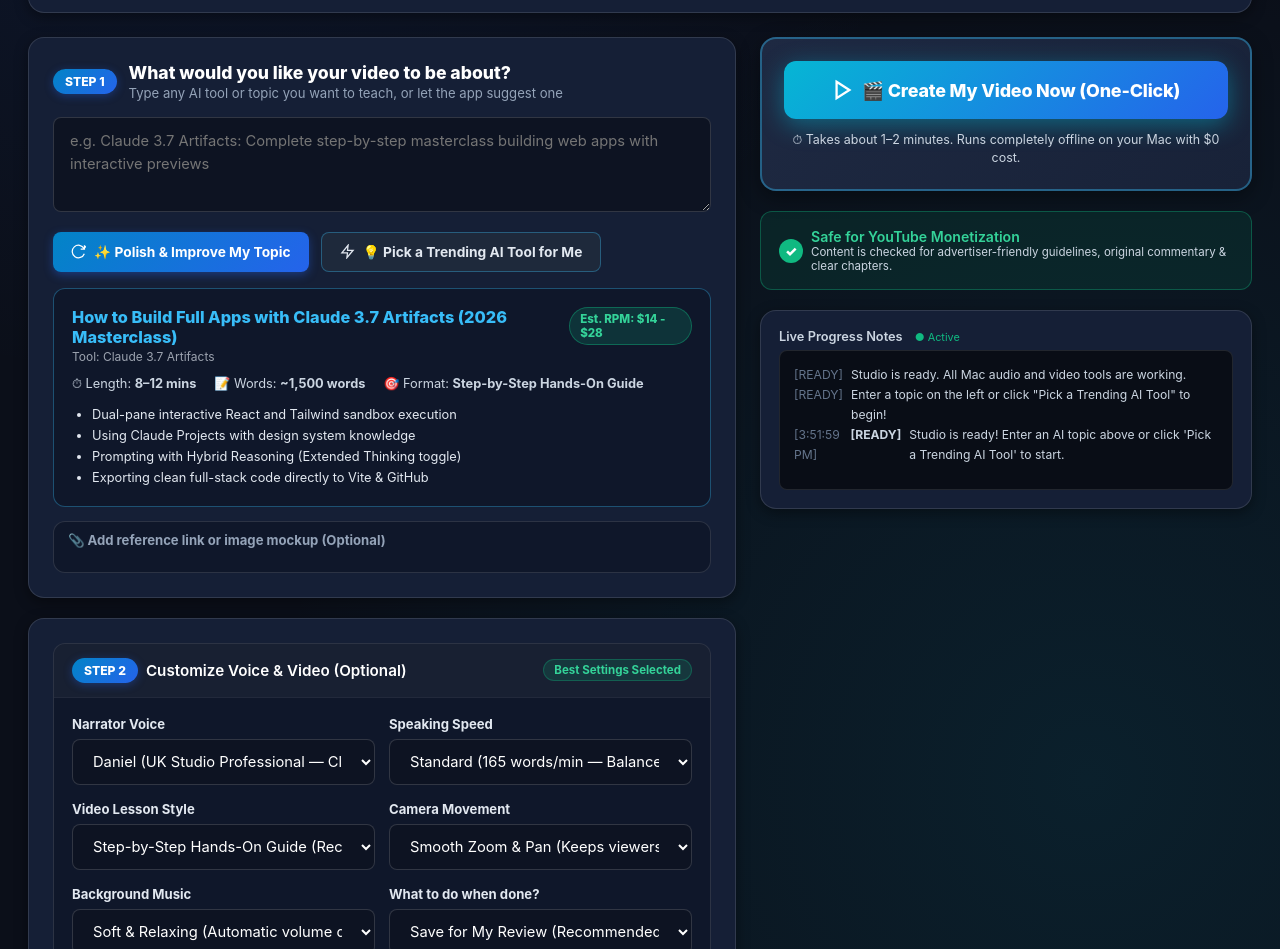
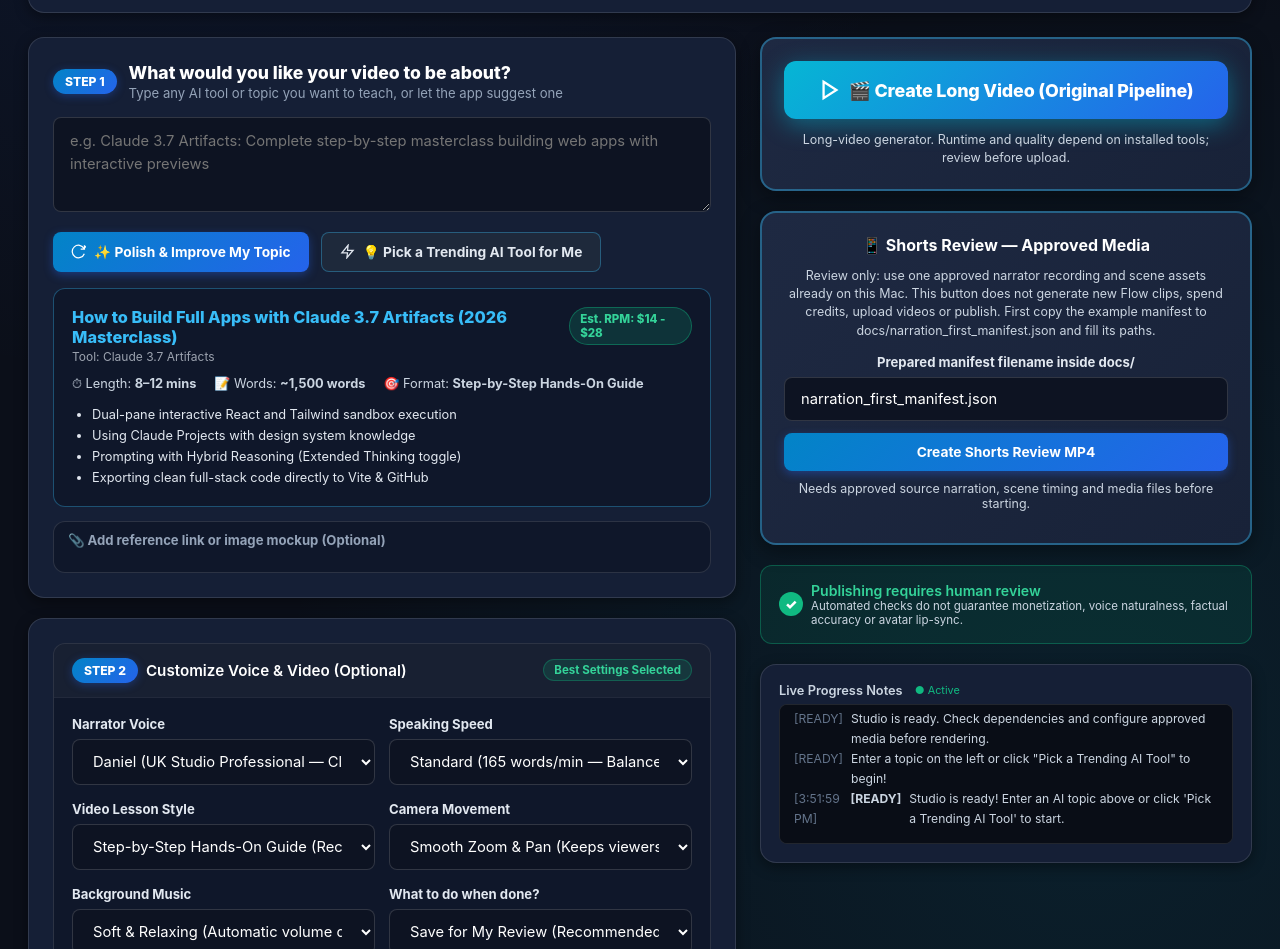
Before and after one commit to Skp693/YouTube-agy, a plain HTML site: page static/index.html in a window 1280 px wide. Shown: the part 692-1641 px from the top of the page. Drawn offline with Linux system fonts and the light colour scheme.

Commit message:
ui: add review-only Shorts preview panel and remove false video guarantees

```diff
--- a/static/index.html
+++ b/static/index.html
@@ -330,20 +330,44 @@
           <div class="launch-action-box">
             <button id="start-pipeline-btn" class="btn btn-primary btn-block btn-hero">
               <svg width="22" height="22" viewBox="0 0 24 24" fill="none" stroke="currentColor" stroke-width="2.5"><polygon points="5 3 19 12 5 21 5 3"/></svg>
-              🎬 Create My Video Now (One-Click)
+              🎬 Create Long Video (Original Pipeline)
             </button>
             <div class="launch-note">
-              ⏱ Takes about 1–2 minutes. Runs completely offline on your Mac with $0 cost.
+              Long-video generator. Runtime and quality depend on installed tools; review before upload.
             </div>
           </div>
 
-          <!-- YouTube Monetization Safety Badge -->
+          <!-- Local, review-only 9:16 Shorts workflow -->
+          <section class="launch-action-box" id="shorts-review-panel" aria-label="Shorts review">
+            <h3 style="margin:0 0 8px 0;font-size:1rem">📱 Shorts Review — Approved Media</h3>
+            <p class="launch-note" style="margin-bottom:14px">
+              Review only: use one approved narrator recording and scene assets already on this Mac.
+              This button does not generate new Flow clips, spend credits, upload videos or publish.
+              First copy the example manifest to docs/narration_first_manifest.json and fill its paths.
+            </p>
+            <label class="form-label" for="shorts-review-manifest">Prepared manifest filename inside docs/</label>
+            <input id="shorts-review-manifest" class="form-input" type="text"
+                   value="narration_first_manifest.json" maxlength="69"
+                   aria-describedby="shorts-review-status" />
+            <button id="shorts-review-btn" class="btn btn-primary btn-block"
+                    style="margin-top:12px">Create Shorts Review MP4</button>
+            <p id="shorts-review-status" role="status" aria-live="polite"
+               style="font-size:0.78rem;margin:10px 0;color:var(--text-muted)">
+              Needs approved source narration, scene timing and media files before starting.
+            </p>
+            <video id="shorts-review-video" controls playsinline preload="metadata"
+                   style="display:none;width:100%;max-height:380px;border-radius:12px"></video>
+            <a id="shorts-review-link" href="#" style="display:none;font-size:0.83rem"
+               target="_blank" rel="noopener">Open Shorts MP4 for review</a>
+          </section>
+
+          <!-- Editorial safeguards rather than monetization guarantees -->
           <div class="monetization-badge-card">
             <div style="display: flex; align-items: center; gap: 8px;">
               <span class="safe-check-icon">✓</span>
               <div>
-                <div style="font-weight: 600; font-size: 0.88rem; color: #34d399;">Safe for YouTube Monetization</div>
-                <div style="font-size: 0.72rem; color: var(--text-muted);">Content is checked for advertiser-friendly guidelines, original commentary & clear chapters.</div>
+                <div style="font-weight: 600; font-size: 0.88rem; color: #34d399;">Publishing requires human review</div>
+                <div style="font-size: 0.72rem; color: var(--text-muted);">Automated checks do not guarantee monetization, voice naturalness, factual accuracy or avatar lip-sync.</div>
               </div>
             </div>
           </div>
@@ -356,7 +380,7 @@
             </div>
 
             <div id="console-stream" class="console-box">
-              <div class="console-entry"><span class="console-time">[READY]</span> Studio is ready. All Mac audio and video tools are working.</div>
+              <div class="console-entry"><span class="console-time">[READY]</span> Studio is ready. Check dependencies and configure approved media before rendering.</div>
               <div class="console-entry"><span class="console-time">[READY]</span> Enter a topic on the left or click "Pick a Trending AI Tool" to begin!</div>
             </div>
           </div>
```
